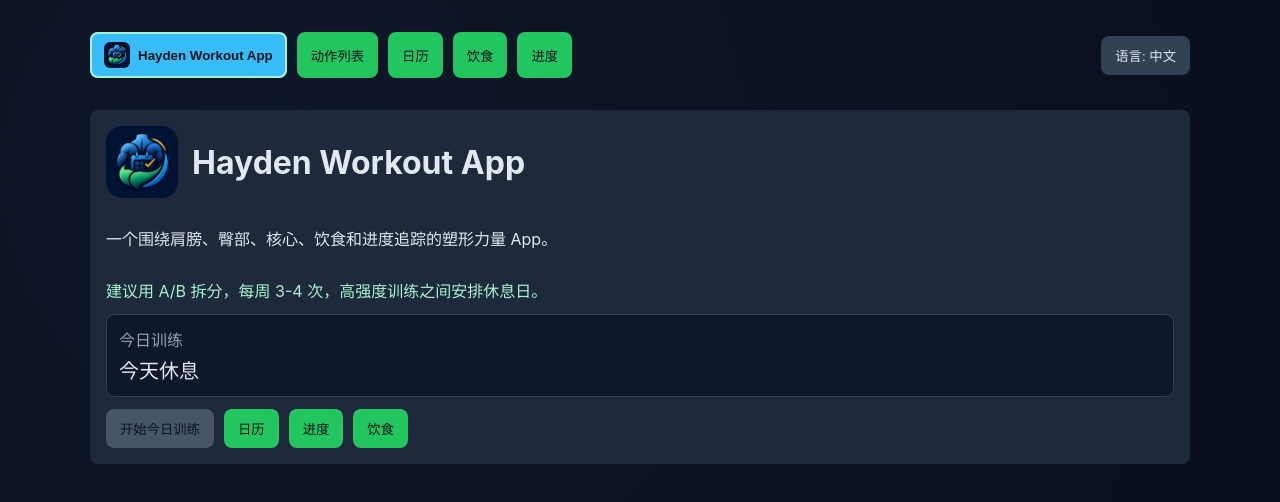
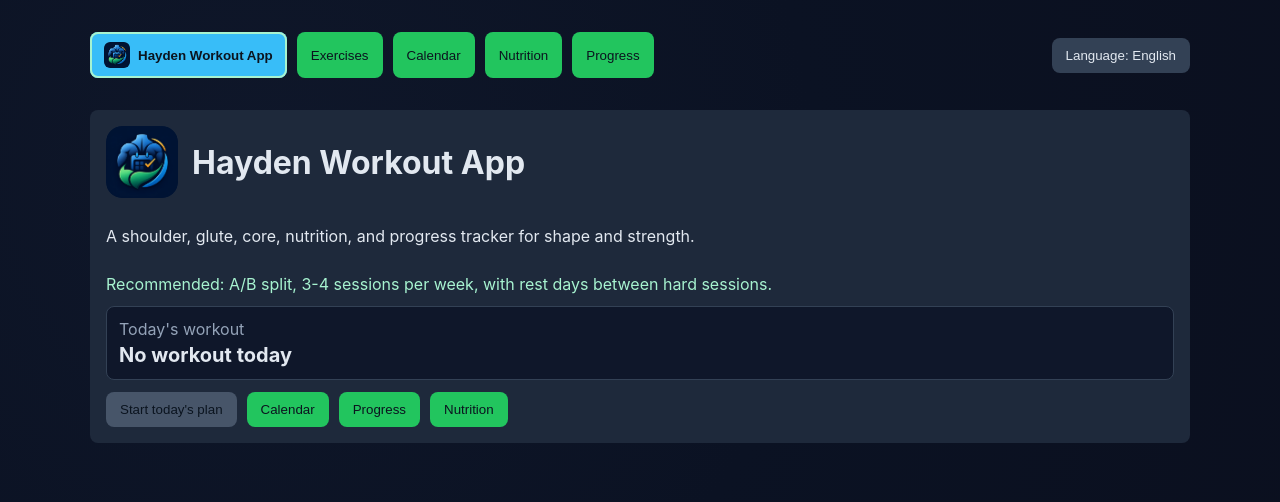
Before and after one commit to haijinlin/hayden-workout-app, a React (Vite) app: page / in a window 1280 px wide. Shown: the top 502 px of the page. Built offline with nearby package versions, Linux system fonts and the light colour scheme.

Commit message:
Set default language to English

```diff
--- a/src/App.tsx
+++ b/src/App.tsx
@@ -230,7 +230,7 @@ function getWeekKeys(date: Date) {
 
 function App() {
   const [mode, setMode] = useState<Mode>("home");
-  const [lang, setLang] = useLocalStorage<Lang>("lang", "zh");
+  const [lang, setLang] = useLocalStorage<Lang>("lang", "en");
   const [weeklyPlan, setWeeklyPlan] = useLocalStorage<WeeklyPlan>(
     "weeklyPlan",
     defaultWeeklyPlan
```
